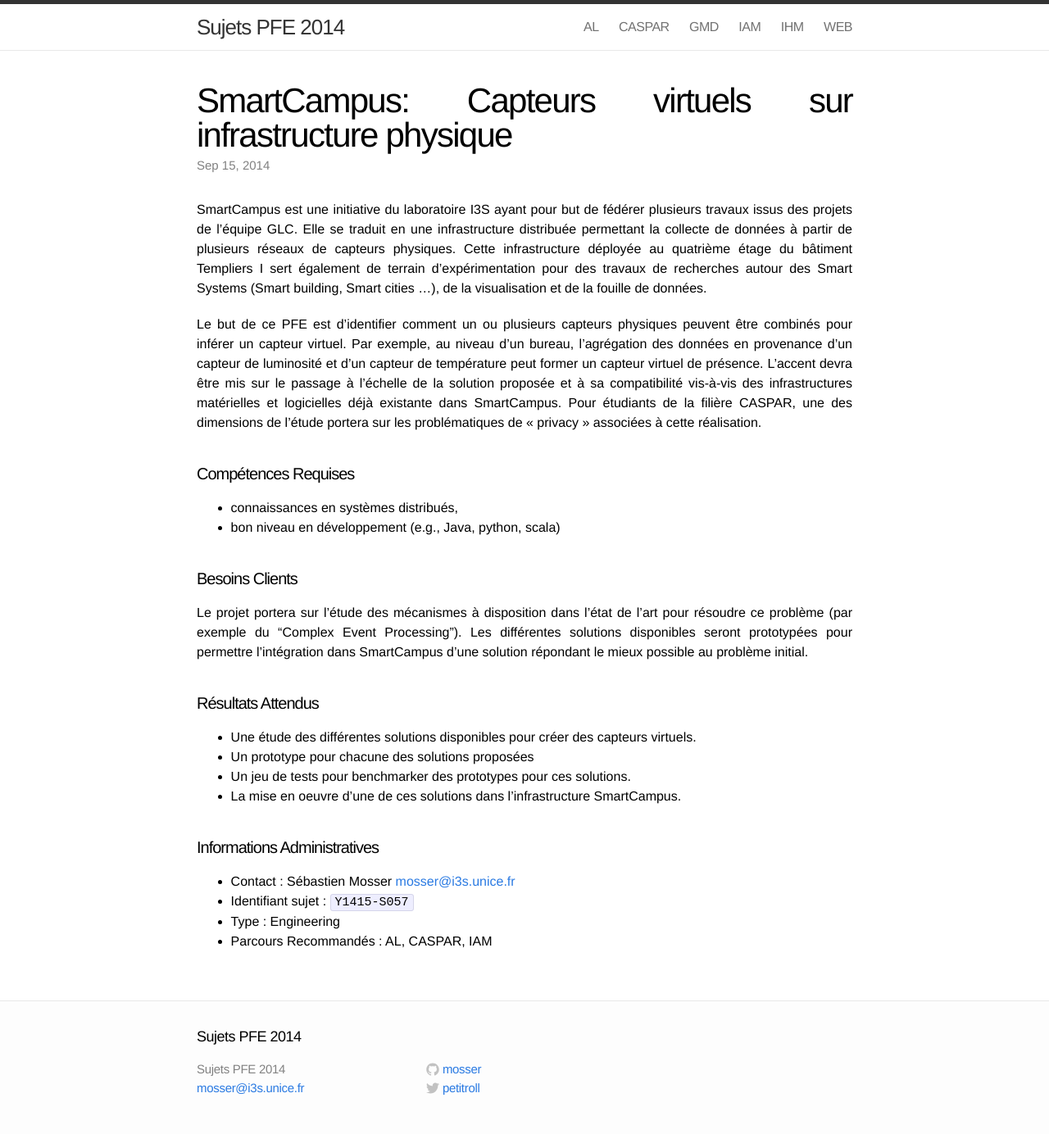
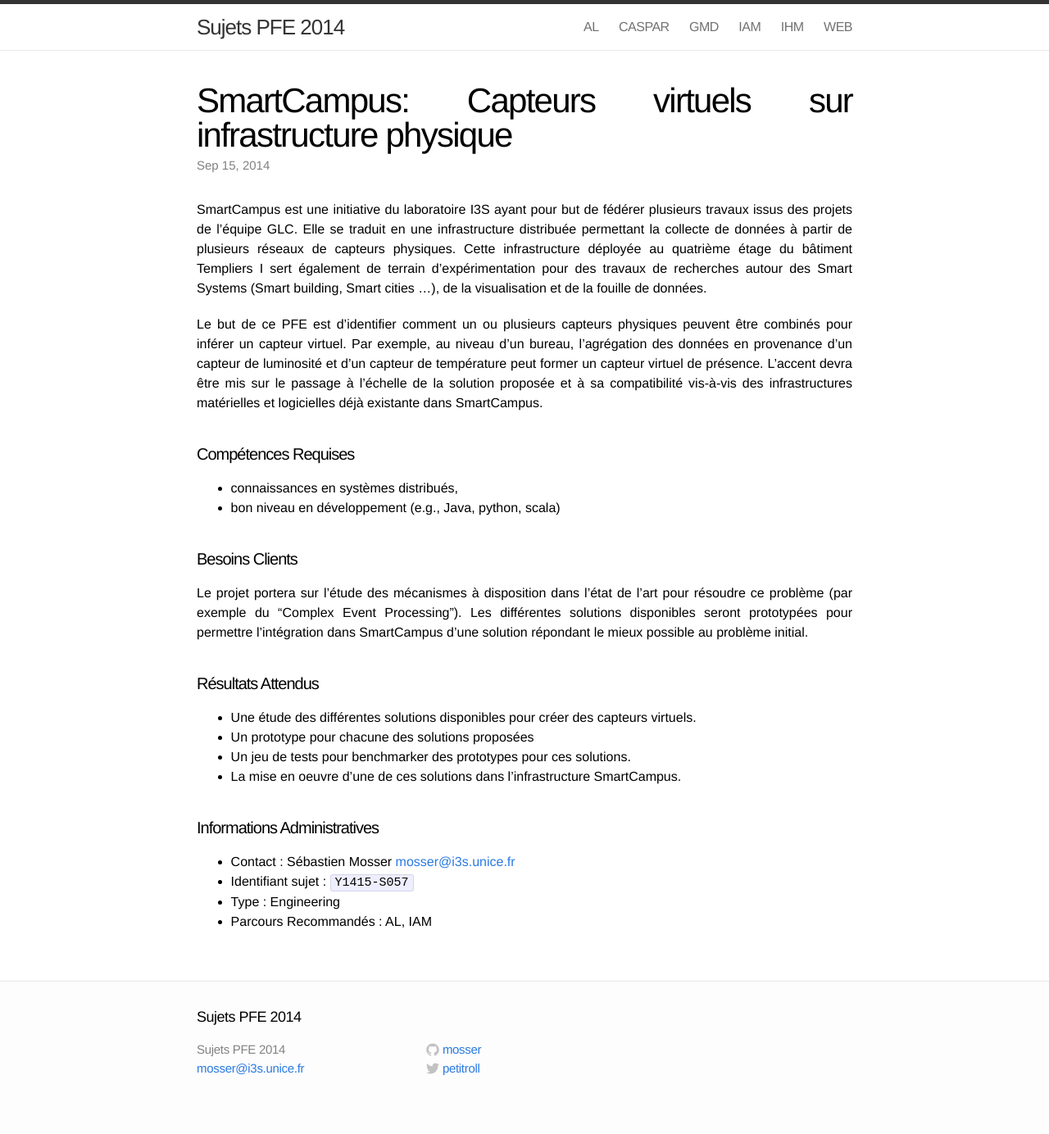
Before and after one commit to gmolines/pfe, a Jekyll site: the page built from _posts/2014-09-15-Y1415-S057.markdown, in a window 1280 px wide. Shown: the whole page at 82% size. Built offline with Jekyll 4.4.1, drawn with Linux system fonts in a browser that asks for light colours; after the commit the page ends 1360 px from its top, so only the background shows below that.

Commit message:
Update 2014-09-15-Y1415-S057.markdown

```diff
--- a/_posts/2014-09-15-Y1415-S057.markdown
+++ b/_posts/2014-09-15-Y1415-S057.markdown
@@ -2,7 +2,7 @@
 layout: post
 title: "SmartCampus: Capteurs virtuels sur infrastructure physique"
 date: 2014-09-15 22:18:54
-categories: [dispo, al, caspar, iam]
+categories: [dispo, al, iam]
 pid: Y1415-S057
 type: Engineering
 contact: Sébastien Mosser
@@ -10,7 +10,7 @@ contact: Sébastien Mosser
 
 SmartCampus est une initiative du laboratoire I3S ayant pour but de fédérer plusieurs travaux issus des projets de l’équipe GLC. Elle se traduit en une infrastructure distribuée permettant la collecte de données à partir de plusieurs réseaux de capteurs physiques. Cette infrastructure déployée au quatrième étage du bâtiment Templiers I sert également de terrain d’expérimentation pour des travaux de recherches autour des Smart Systems (Smart building, Smart cities …), de la visualisation et de la fouille de données.
 
-Le but de ce PFE est d’identifier comment un ou plusieurs capteurs physiques peuvent être combinés pour inférer un capteur virtuel. Par exemple, au niveau d’un bureau, l’agrégation des données en provenance d’un capteur de luminosité et d’un capteur de température peut former un capteur virtuel de présence. L’accent devra être mis sur le passage à l’échelle de la solution proposée et à sa compatibilité vis-à-vis des infrastructures matérielles et logicielles déjà existante dans SmartCampus. Pour étudiants de la filière CASPAR, une des dimensions de l’étude portera sur les problématiques de « privacy » associées à cette réalisation.
+Le but de ce PFE est d’identifier comment un ou plusieurs capteurs physiques peuvent être combinés pour inférer un capteur virtuel. Par exemple, au niveau d’un bureau, l’agrégation des données en provenance d’un capteur de luminosité et d’un capteur de température peut former un capteur virtuel de présence. L’accent devra être mis sur le passage à l’échelle de la solution proposée et à sa compatibilité vis-à-vis des infrastructures matérielles et logicielles déjà existante dans SmartCampus.
 
 #### Compétences Requises
 * connaissances en systèmes distribués,
@@ -31,4 +31,4 @@ Le projet portera sur l’étude des mécanismes à disposition dans l’état d
   * Contact : Sébastien Mosser <mosser@i3s.unice.fr>
   * Identifiant sujet : `Y1415-S057`
   * Type : Engineering
-  * Parcours Recommandés : AL, CASPAR, IAM
+  * Parcours Recommandés : AL,  IAM
```
